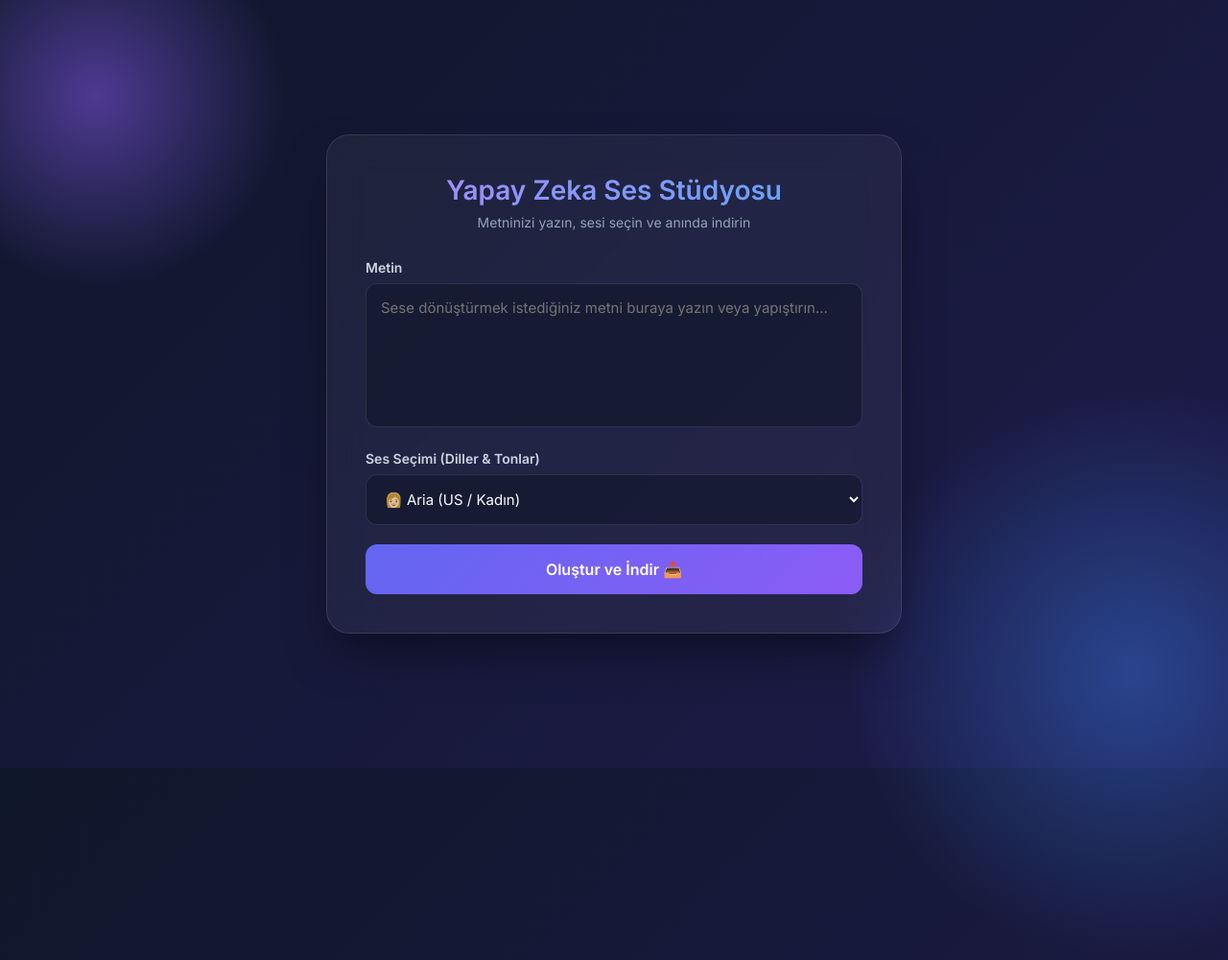
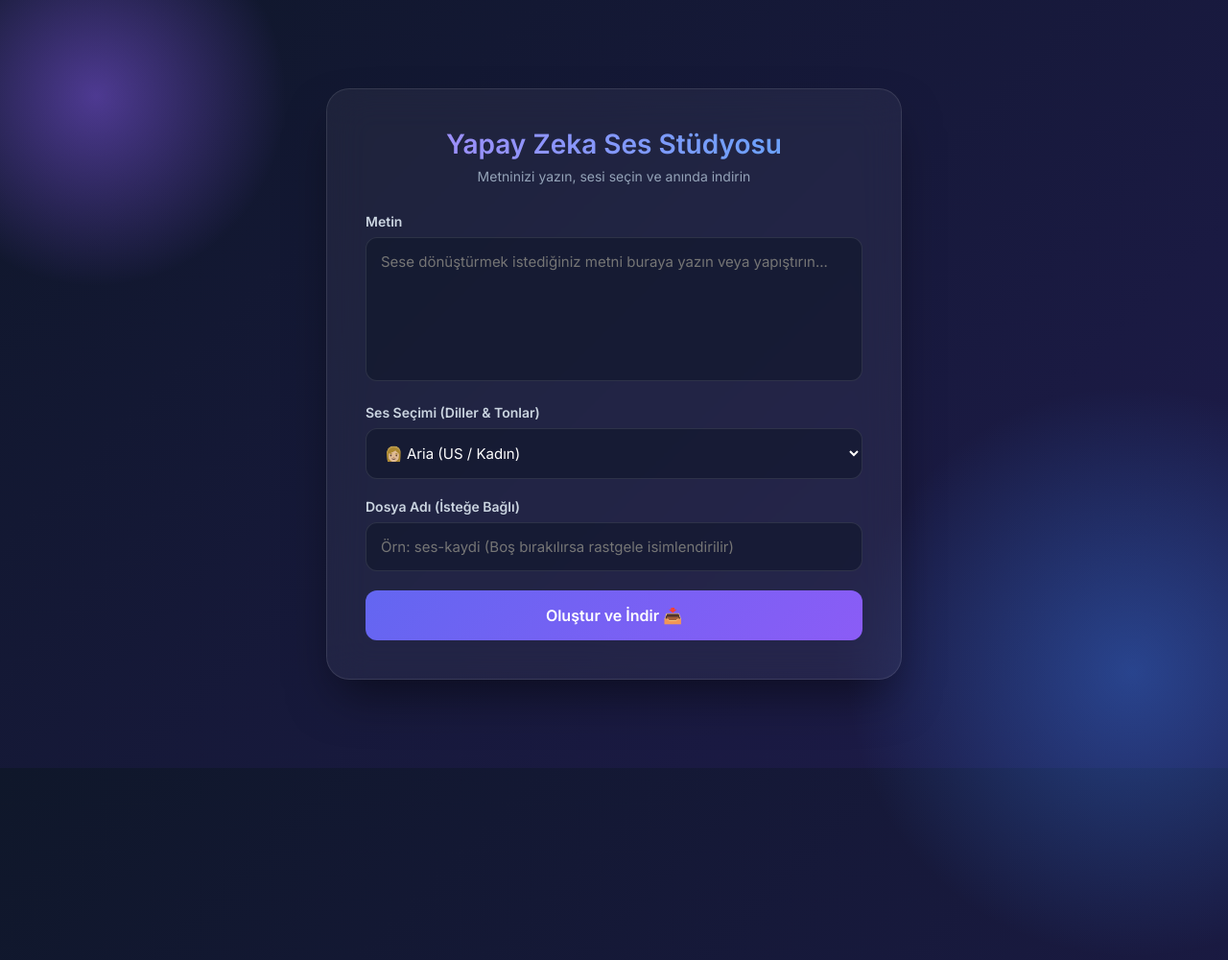
Before and after one commit to ibrahimugur26/ses-sistemi, a Flask app: page / in a window 1280 px wide; the page is wider, and only the part inside the window is pictured. Shown: that part at 96% size. Run offline with Flask 3, Linux system fonts and the light colour scheme.

Commit message:
Add files via upload

```diff
--- a/templates/index.html
+++ b/templates/index.html
@@ -92,7 +92,7 @@
             font-weight: 600;
         }
 
-        textarea, select {
+        textarea, select, input {
             width: 100%;
             background: rgba(15, 23, 42, 0.6);
             border: 1px solid rgba(255, 255, 255, 0.1);
@@ -104,7 +104,7 @@
             transition: all 0.3s ease;
         }
 
-        textarea:focus, select:focus {
+        textarea:focus, select:focus, input:focus {
             border-color: #8b5cf6;
             box-shadow: 0 0 15px rgba(139, 92, 246, 0.3);
         }
@@ -250,6 +250,11 @@
             </select>
         </div>
 
+        <div class="form-group">
+            <label for="filename">Dosya Adı (İsteğe Bağlı)</label>
+            <input type="text" id="filename" placeholder="Örn: ses-kaydi (Boş bırakılırsa rastgele isimlendirilir)">
+        </div>
+
         <button id="generateBtn" onclick="generateAudio()">
             <span id="btnText">Oluştur ve İndir 📥</span>
             <div class="spinner" id="spinner"></div>
@@ -323,7 +328,16 @@
                         // Dosyayı indir
                         const a = document.createElement('a');
                         a.href = data.download_url;
-                        a.download = '';
+
+                        // Özel dosya adını al
+                        const customName = document.getElementById('filename').value.trim();
+                        if (customName) {
+                            // Dosya adı .mp3 ile bitmiyorsa ekleyelim
+                            a.download = customName.toLowerCase().endsWith('.mp3') ? customName : customName + '.mp3';
+                        } else {
+                            a.download = '';
+                        }
+
                         document.body.appendChild(a);
                         a.click();
                         document.body.removeChild(a);
```
